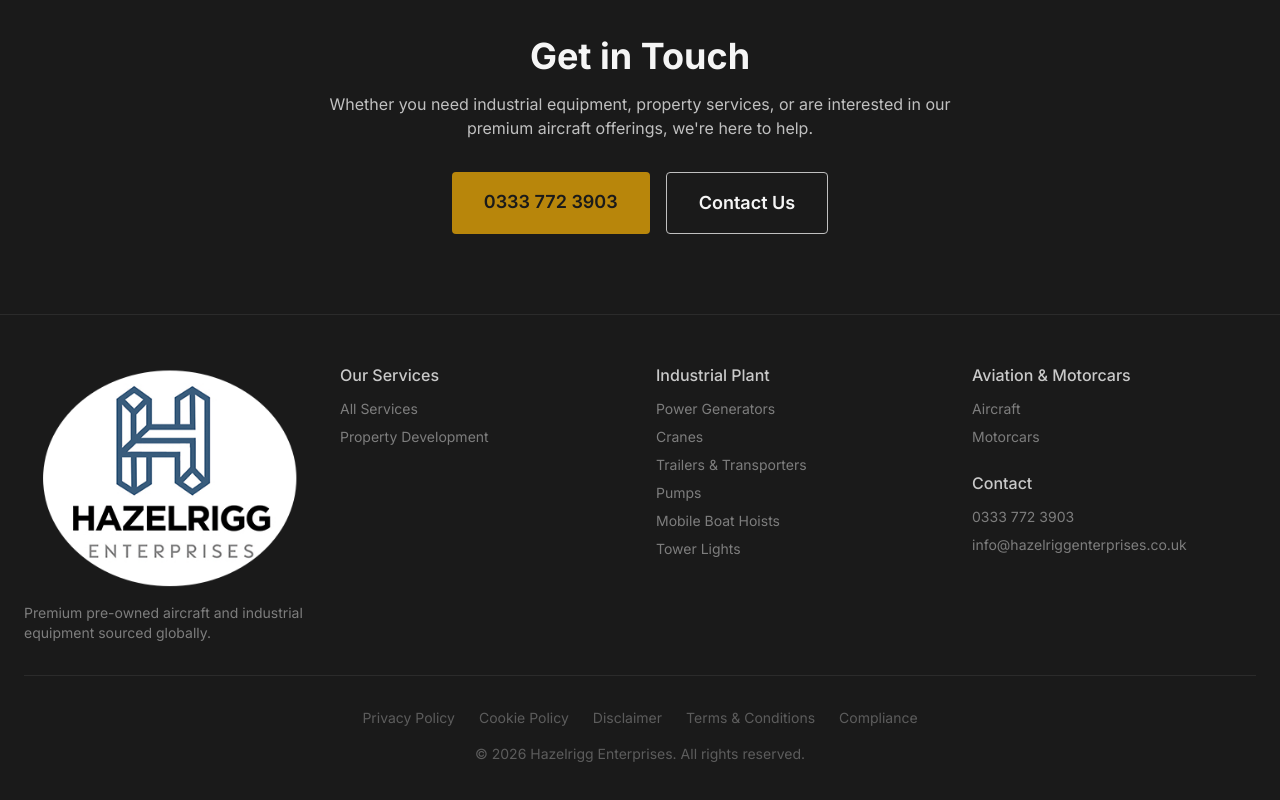
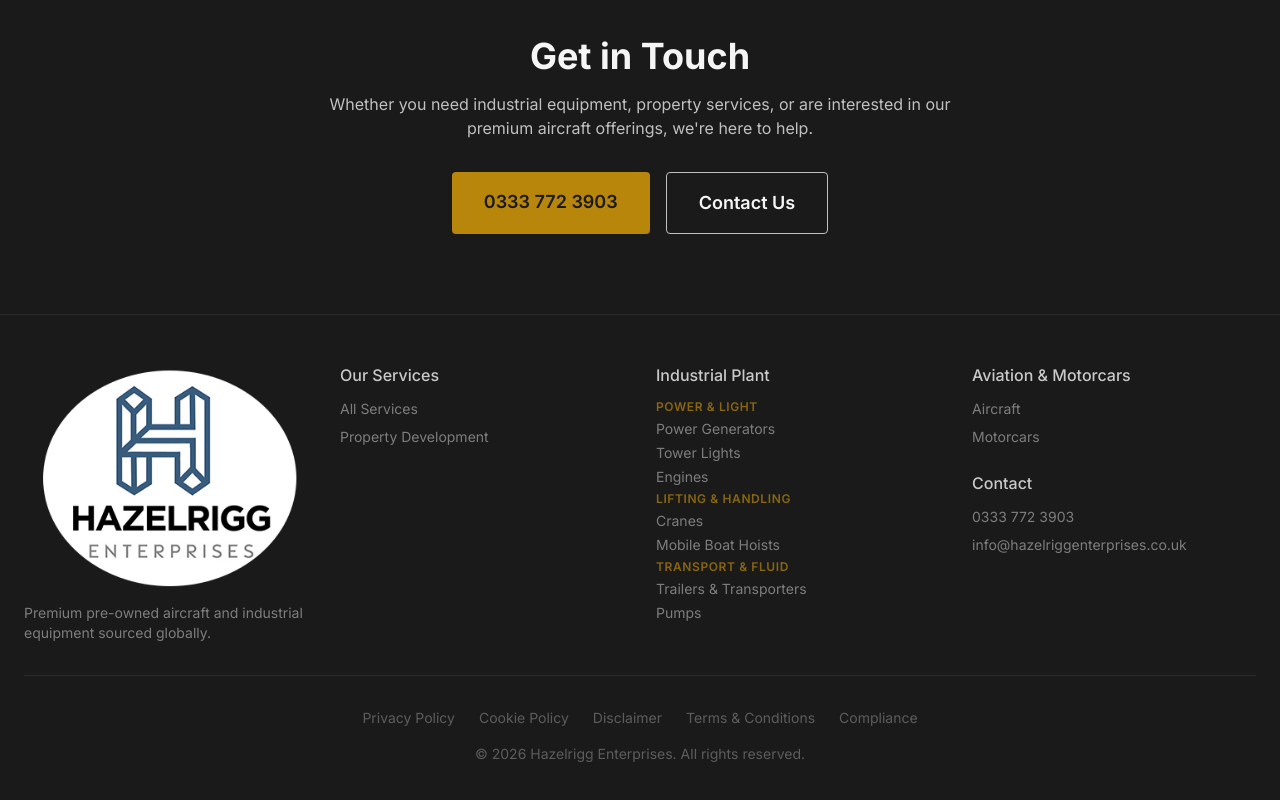
Before and after one commit to barnymurt/Hrigg, a Next.js app: page / in a window 1280 px wide. Shown: the part 3286-4086 px from the top of the page. Built offline with nearby package versions, Linux system fonts and the light colour scheme.

Commit message:
Match footer section headers to dropdown styling with gold font-semibold

```diff
--- a/src/components/Footer.tsx
+++ b/src/components/Footer.tsx
@@ -27,13 +27,17 @@ export default function Footer() {
           </div>
           <div>
             <h5 className="text-off-white/80 font-medium mb-3">Industrial Plant</h5>
-            <ul className="space-y-2 text-silver/60 text-sm">
+            <ul className="space-y-1 text-silver/60 text-sm">
+              <li className="text-gold/70 text-xs font-semibold uppercase tracking-wider mt-2">Power & Light</li>
               <li><Link href="/equipment?category=generators" className="hover:text-silver">Power Generators</Link></li>
+              <li><Link href="/equipment?category=tower-lights" className="hover:text-silver">Tower Lights</Link></li>
+              <li><Link href="/equipment?category=engines" className="hover:text-silver">Engines</Link></li>
+              <li className="text-gold/70 text-xs font-semibold uppercase tracking-wider mt-2">Lifting & Handling</li>
               <li><Link href="/equipment?category=cranes" className="hover:text-silver">Cranes</Link></li>
+              <li><Link href="/equipment?category=mobile-boat-hoists" className="hover:text-silver">Mobile Boat Hoists</Link></li>
+              <li className="text-gold/70 text-xs font-semibold uppercase tracking-wider mt-2">Transport & Fluid</li>
               <li><Link href="/equipment?category=trailers" className="hover:text-silver">Trailers & Transporters</Link></li>
               <li><Link href="/equipment?category=pumps" className="hover:text-silver">Pumps</Link></li>
-              <li><Link href="/equipment?category=mobile-boat-hoists" className="hover:text-silver">Mobile Boat Hoists</Link></li>
-              <li><Link href="/equipment?category=tower-lights" className="hover:text-silver">Tower Lights</Link></li>
             </ul>
           </div>
           <div>
```
